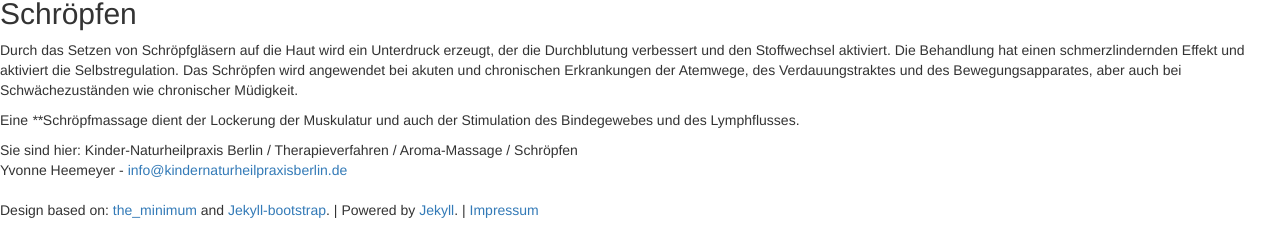
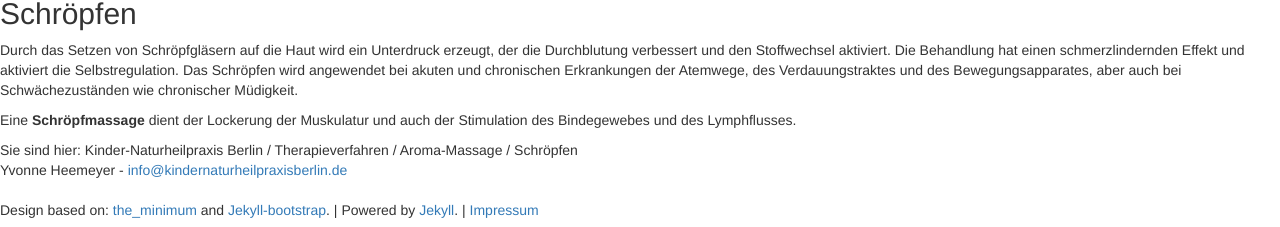
Before and after one commit to heilpraktiker/heilpraktiker.github.io, a Jekyll site: the page built from therapieverfahren/aroma-massage/index.md, in a window 1280 px wide. Shown: the part 772-999 px from the top of the page. Built offline with Jekyll 4.4.1, drawn with Linux system fonts in a browser that asks for light colours; nearby versions of some CDN libraries; comment, search, counter and statistics services are not loaded.

```diff
--- a/therapieverfahren/aroma-massage/index.md
+++ b/therapieverfahren/aroma-massage/index.md
@@ -16,4 +16,4 @@ Lemongrasöl wirkt z. B. bei Müdigkeit, Ántriebsschwäche oder Erschöpfung, e
 ##Schröpfen
 Durch das Setzen von Schröpfgläsern auf die Haut wird ein Unterdruck erzeugt, der die Durchblutung verbessert und den Stoffwechsel aktiviert. Die Behandlung hat einen schmerzlindernden Effekt und aktiviert die Selbstregulation. Das Schröpfen wird angewendet bei akuten und chronischen Erkrankungen der Atemwege, des Verdauungstraktes und des Bewegungsapparates, aber auch bei Schwächezuständen wie chronischer Müdigkeit.
 
-Eine ****Schröpfmassage dient der Lockerung der Muskulatur und auch der Stimulation des Bindegewebes und des Lymphflusses.
+Eine **Schröpfmassage** dient der Lockerung der Muskulatur und auch der Stimulation des Bindegewebes und des Lymphflusses.
```
